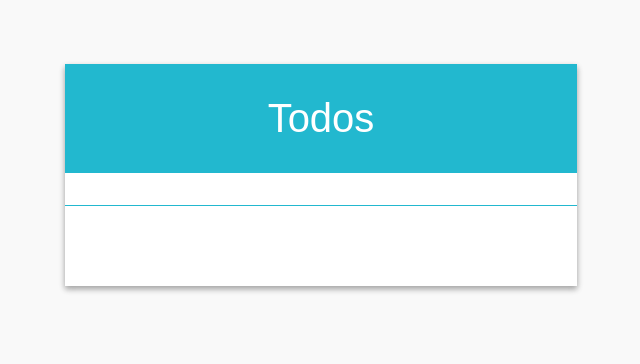
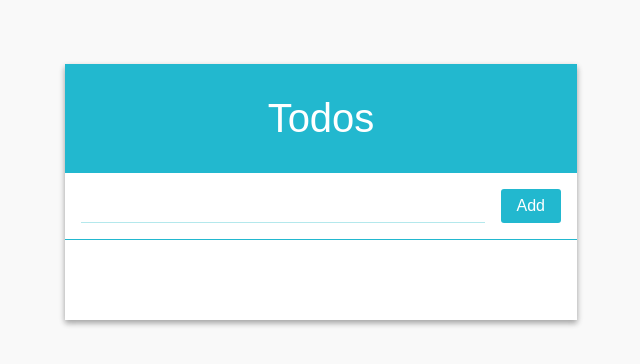
Before and after one commit to puilp0502/todo-v2, a React (Create React App) app: page / in a window 1280 px wide. Shown: the top 364 px of the page, without its empty margins (319-959 px from the left). Built offline with nearby package versions, Linux system fonts and the light colour scheme.

Commit message:
Implement Form

```diff
--- a/src/App.js
+++ b/src/App.js
@@ -1,10 +1,12 @@
 import React, { Component } from 'react';
 import TodoListTemplate from './components/TodoListTemplate';
+import Form from './components/Form';
+
 class App extends Component {
   render() {
     return (
       <div>
-        <TodoListTemplate />
+        <TodoListTemplate form={<Form/>}/>
       </div>
     );
   }
--- /dev/null
+++ b/src/components/Form.js
@@ -0,0 +1,16 @@
+import React from 'react';
+import classNames from 'classnames/bind';
+import styles from './Form.module.css';
+
+const cx = classNames.bind(styles);
+const Form = props => {
+    const {value, onChange, onCreate, onKeyPress} = props;
+    return (
+        <div className={cx('form')}>
+            <input value={value} onChange={onChange} onKeyPress={onKeyPress}/>
+            <div className={cx('create-button')} onClick={onCreate}>Add</div>
+        </div>
+    )
+}
+
+export default Form;
--- /dev/null
+++ b/src/components/Form.module.css
@@ -0,0 +1,43 @@
+.form {
+    display: flex;
+}
+
+.form input {
+    transition: .2s;
+    flex: 1;
+    /* 버튼을 뺀 빈 공간을 모두 채워줍니다 */
+    font-size: 1.25rem;
+    font-family: sans-serif;
+    letter-spacing: .5px;
+    padding: 5px;
+    outline: none;
+    border: none;
+    border-bottom: 1.2px solid #b4e8ec;
+}
+.form input:focus {
+    border-bottom: 1.2px solid #3bc9db;
+}
+
+.create-button {
+    transition: .2s;
+    padding-top: 0.5rem;
+    padding-bottom: 0.5rem;
+    padding-left: 1rem;
+    padding-right: 1rem;
+    margin-left: 1rem;
+    background: #22b8cf;
+    border-radius: 3px;
+    color: white;
+    font-size: 16px;
+    font-family: sans-serif;
+    font-weight: 300;
+    cursor: pointer;
+}
+
+.create-button:hover {
+    background: #3bc9db;
+}
+
+.create-button:active {
+    background: #179cb1;
+}
```
Also changed, not shown: 1 other file (tests, documents, lock files or other folders).
